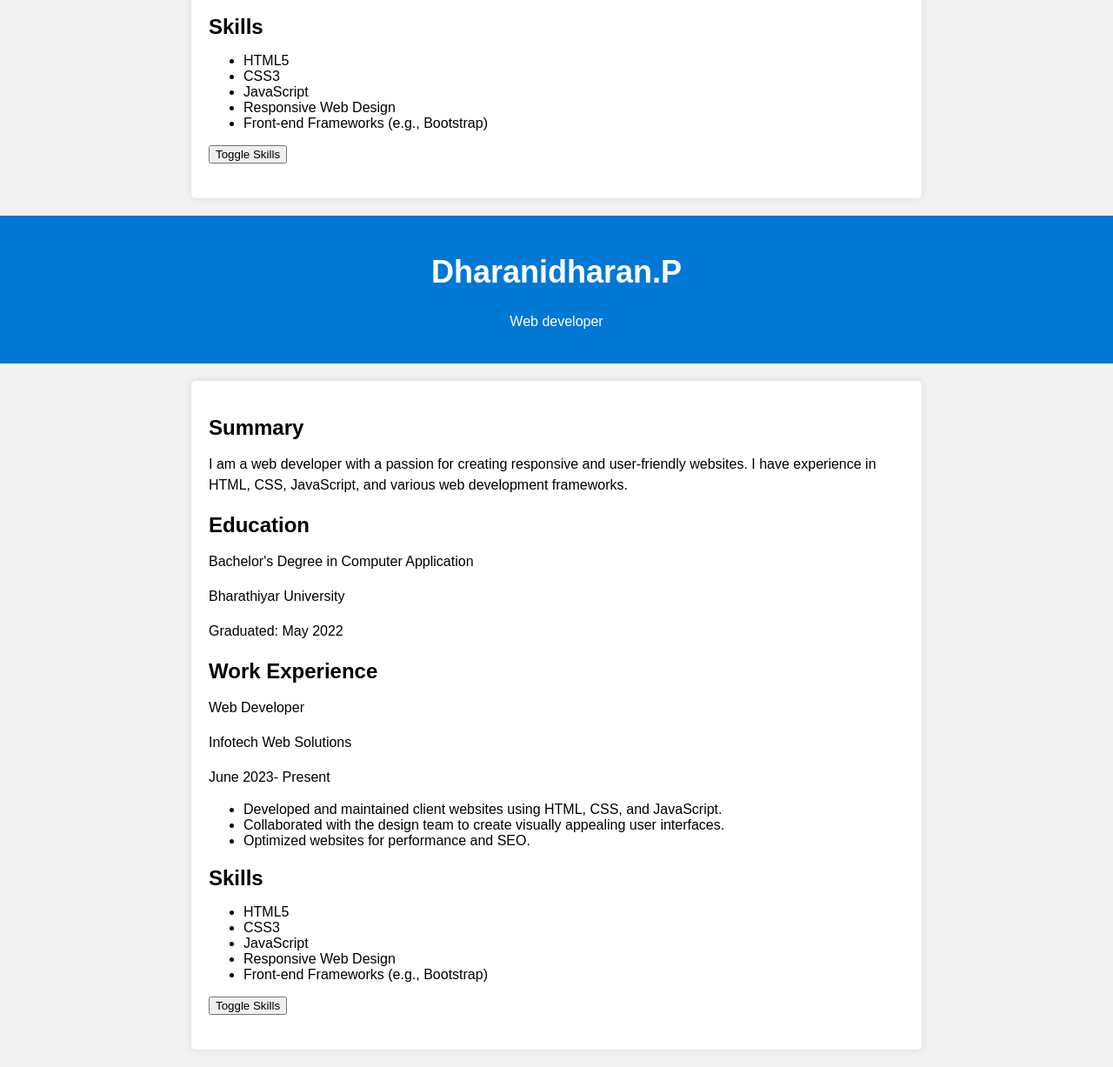
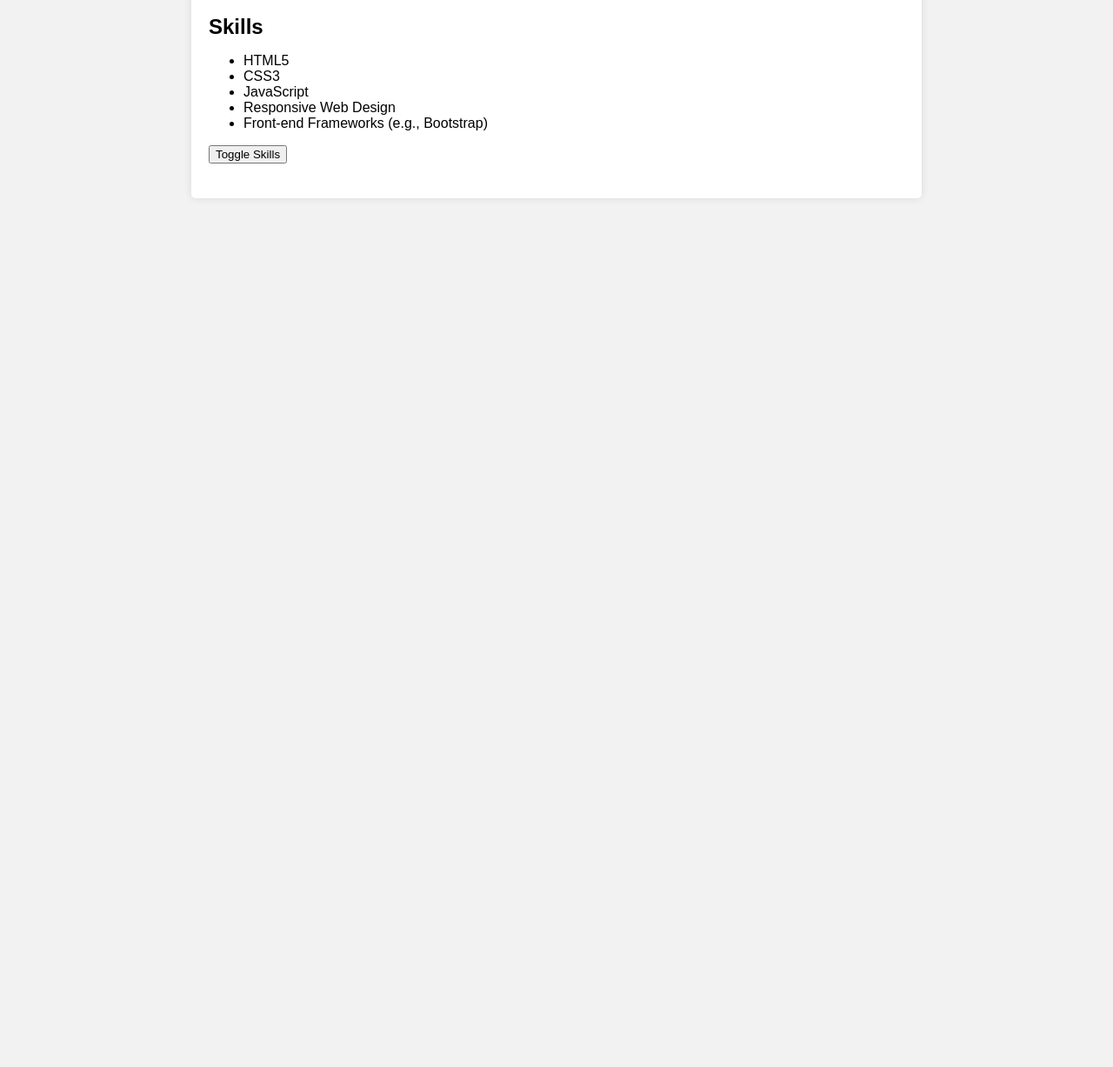
Before and after one commit to DharanidharanPalanisamy429/DharanidharanPalanisamy429, a plain HTML site: page index.html in a window 1280 px wide. Shown: the part 731-1958 px from the top of the page at 87% size. After the commit the page ends 979 px from the top, so only its background shows below. Drawn offline with Linux system fonts and the light colour scheme.

Commit message:
Update index.html

```diff
--- a/index.html
+++ b/index.html
@@ -93,99 +93,4 @@
         }
     </script>
 </body>
-</html><!DOCTYPE html>
-<html lang="en">
-<head>
-    <meta charset="UTF-8">
-    <meta name="viewport" content="width=device-width, initial-scale=1.0">
-    <title>My Resume</title>
-    <style>
-        /* CSS styles go here */
-        body {
-            font-family: Arial, sans-serif;
-            background-color: #f2f2f2;
-            margin: 0;
-            padding: 0;
-        }
-        header {
-            background-color: #0078d4;
-            color: #fff;
-            text-align: center;
-            padding: 20px;
-        }
-        h1 {
-            font-size: 36px;
-        }
-        .container {
-            max-width: 800px;
-            margin: 20px auto;
-            background-color: #fff;
-            padding: 20px;
-            border-radius: 5px;
-            box-shadow: 0 0 10px rgba(0, 0, 0, 0.1);
-        }
-        .section {
-            margin-bottom: 20px;
-        }
-        h2 {
-            font-size: 24px;
-            margin-bottom: 10px;
-        }
-        p {
-            font-size: 16px;
-            line-height: 1.5;
-        }
-    </style>
-</head>
-<body>
-    <header>
-        <h1>Dharanidharan.P</h1>
-        <p>Web developer</p>
-    </header>
-    <div class="container">
-        <section class="section">
-            <h2>Summary</h2>
-            <p>I am a web developer with a passion for creating responsive and user-friendly websites. I have experience in HTML, CSS, JavaScript, and various web development frameworks.</p>
-        </section>
-        <section class="section">
-            <h2>Education</h2>
-            <p>Bachelor's Degree in Computer Application</p>
-            <p>Bharathiyar University</p>
-            <p>Graduated: May 2022</p>
-        </section>
-        <section class="section">
-            <h2>Work Experience</h2>
-            <p>Web Developer</p>
-            <p>Infotech Web Solutions</p>
-            <p>June 2023- Present</p>
-            <ul>
-                <li>Developed and maintained client websites using HTML, CSS, and JavaScript.</li>
-                <li>Collaborated with the design team to create visually appealing user interfaces.</li>
-                <li>Optimized websites for performance and SEO.</li>
-            </ul>
-        </section>
-        <section class="section">
-            <h2>Skills</h2>
-            <ul id="skillsList">
-                <li>HTML5</li>
-                <li>CSS3</li>
-                <li>JavaScript</li>
-                <li>Responsive Web Design</li>
-                <li>Front-end Frameworks (e.g., Bootstrap)</li>
-            </ul>
-            <button onclick="toggleSkills()">Toggle Skills</button>
-        </section>
-    </div>
-
-    <script>
-        function toggleSkills() {
-            var skillsList = document.getElementById('skillsList');
-            if (skillsList.style.display === 'none' || skillsList.style.display === '') {
-                skillsList.style.display = 'block';
-            } else {
-                skillsList.style.display = 'none';
-            }
-        }
-    </script>
-</body>
 </html>
```
